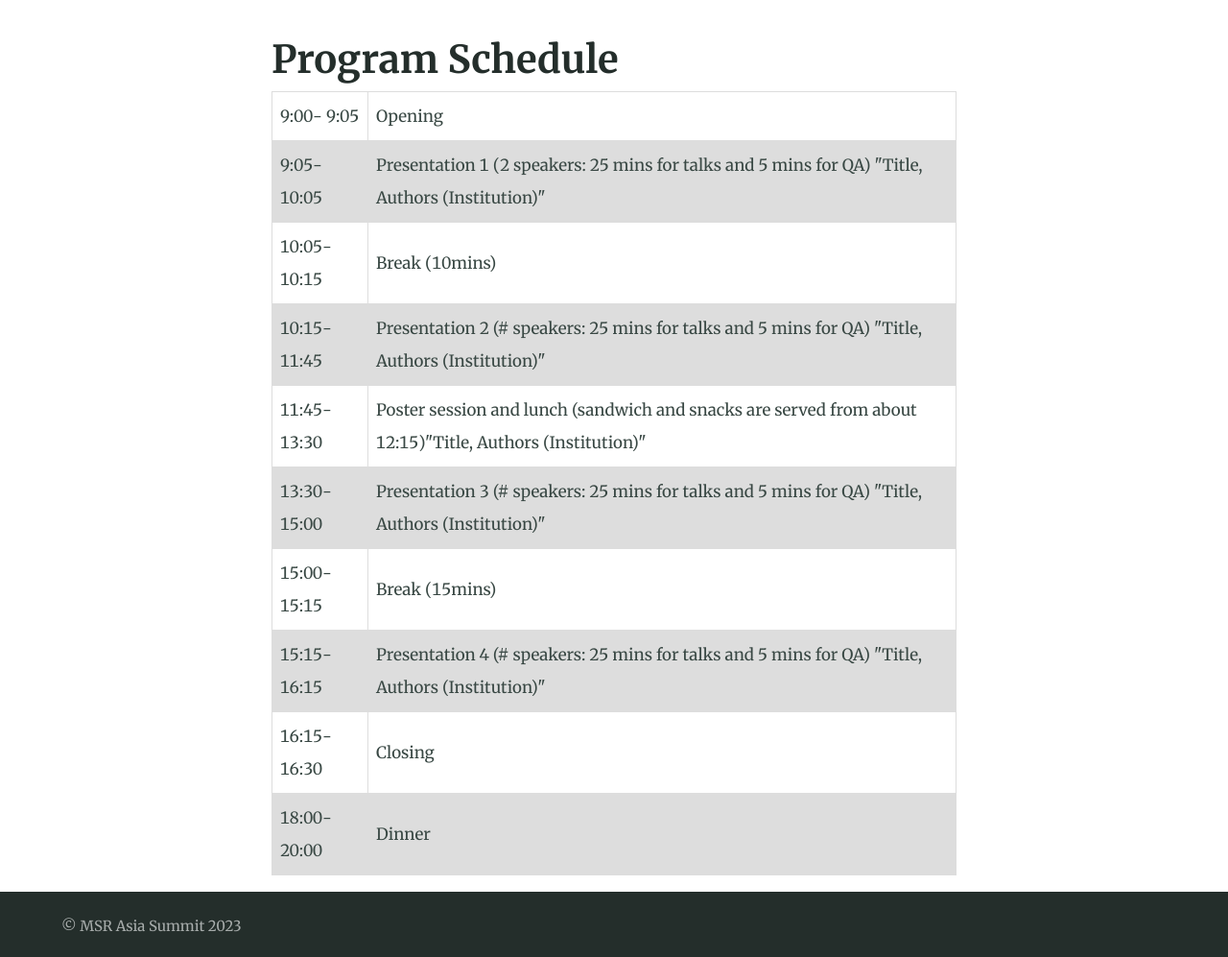
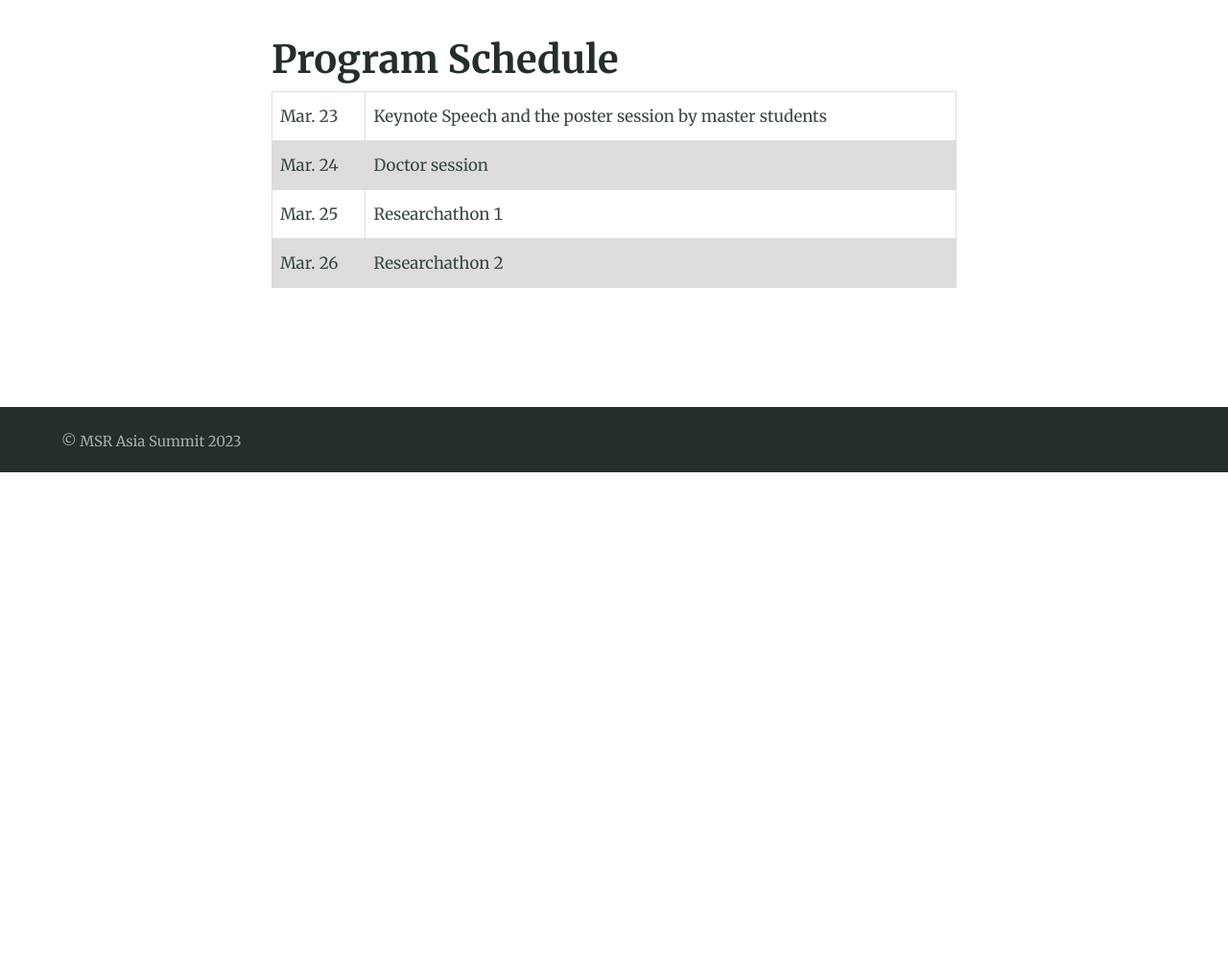
Before and after one commit to msr-asia-summit/msr-asia-summit.github.io, a Jekyll site: the page built from program.md, in a window 1280 px wide. Shown: the part 408-1405 px from the top of the page at 96% size. Built offline with Jekyll 4.4.1, drawn with Linux system fonts in a browser that asks for light colours; after the commit the page ends 900 px from its top, so only the background shows below that.

Commit message:
update program

```diff
--- a/_includes/table-program.html
+++ b/_includes/table-program.html
@@ -23,45 +23,19 @@
 
 <table>
     <tr>
-        <td>9:00-  9:05</td>
-        <td>Opening</td>
+        <td>Mar. 23</td>
+        <td>Keynote Speech and the poster session by master students</td>
     </tr>
     <tr>
-        <td>9:05-10:05</td>
-        <td>Presentation 1 (2 speakers: 25 mins for talks and 5 mins for QA) "Title, Authors (Institution)"</td>
+        <td>Mar. 24</td>
+        <td>Doctor session</td>
     </tr>
     <tr>
-        <td>10:05-10:15</td>
-        <td>Break (10mins)</td>
+        <td>Mar. 25</td>
+        <td>Researchathon 1</td>
     </tr>
     <tr>
-      <td>10:15-11:45</td>
-      <td>	Presentation 2 (# speakers: 25 mins for talks and 5 mins for QA) "Title, Authors (Institution)"</td>
-    </tr>
-    <tr>
-      <td>11:45-13:30	</td>
-      <td>Poster session and lunch
-        (sandwich and snacks are served from about 12:15)"Title, Authors (Institution)"</td>
-    </tr>
-    <tr>
-      <td>13:30-15:00</td>
-      <td>Presentation 3 (# speakers: 25 mins for talks and 5 mins for QA)
-        "Title, Authors (Institution)"</td>
-    </tr>
-    <tr>
-      <td>15:00-15:15</td>
-      <td> Break (15mins)</td>
-    </tr>
-    <tr>
-      <td>15:15-16:15	</td>
-      <td>Presentation 4 (# speakers: 25 mins for talks and 5 mins for QA) "Title, Authors (Institution)"</td>
-    </tr>
-    <tr>
-        <td>16:15-16:30</td>
-        <td>Closing</td>
-    </tr>
-    <tr>
-        <td>18:00-20:00</td>
-        <td>Dinner</td>
+      <td>Mar. 26</td>
+      <td>Researchathon 2</td>
     </tr>
 </table>
```
